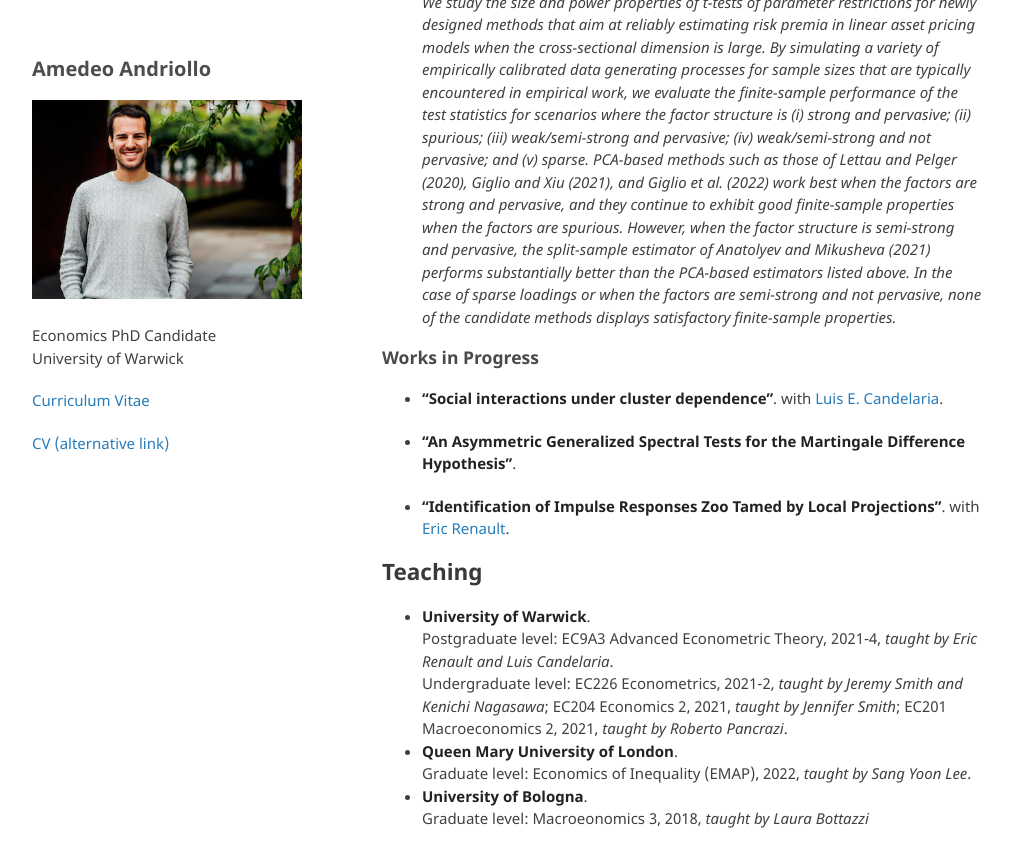
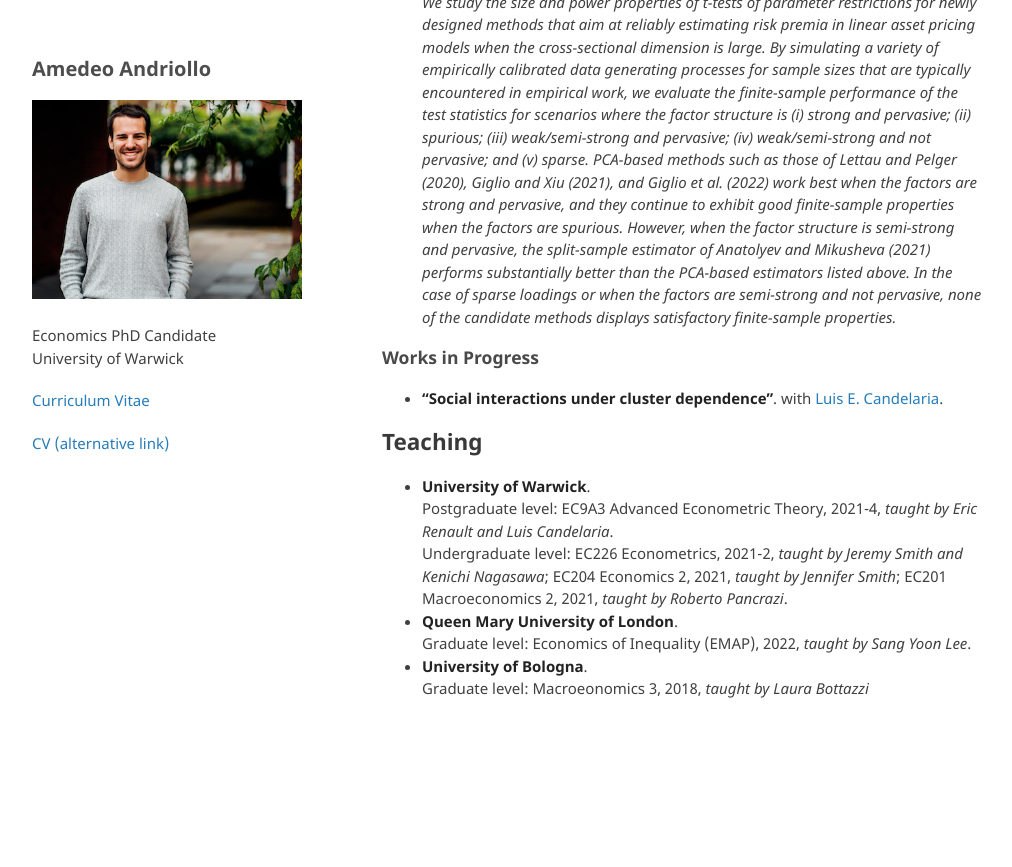
Before and after one commit to amandri/amandri.github.io, a Jekyll site: the page built from index.md, in a window 1280 px wide and 900 px high, scrolled down 1543 px. Shown: the top 867 px of the window, without its empty margins (133-1145 px from the left). Built offline with Jekyll 4.4.1, drawn with Linux system fonts in a browser that asks for light colours; the repository's description, which GitHub fills in, is left out; our own code applies the rules of GitHub Pages for plain Markdown files; after the commit the page ends 2313 px from its top, so only the background shows below that.

Commit message:
Update index.md

```diff
--- a/index.md
+++ b/index.md
@@ -43,11 +43,6 @@ Abstract: \
 
 - **"Social interactions under cluster dependence"**. with [Luis E. Candelaria](https://lecandelaria.github.io).
 
-- **"An Asymmetric Generalized Spectral Tests for the Martingale Difference Hypothesis"**.
-
-- **"Identification of Impulse Responses Zoo Tamed by Local Projections"**. with [Eric Renault](https://warwick.ac.uk/fac/soc/economics/staff/emrrenault/#).
-
-
 ## Teaching
 
 - **University of Warwick**. \
```
